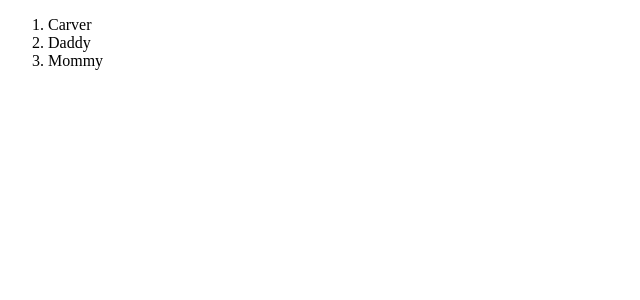
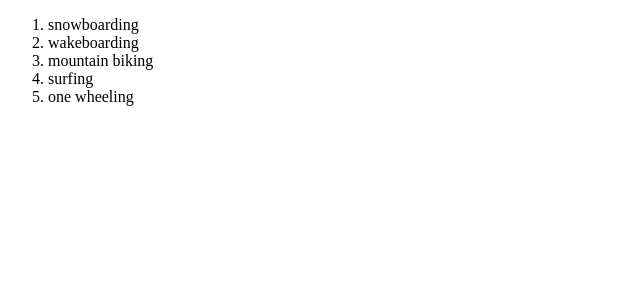
Before and after one commit to alienfacepalm/contextapi, a React app in the folder packages/web/: page / in a window 1280 px wide. Shown: the top 300 px of the page, without its empty margins (0-640 px from the left). Built offline with nearby package versions, Linux system fonts and the light colour scheme; the HTML template or start-up script is replaced by a standard one.

Commit message:
changed to stunts and dirs

```diff
--- a/packages/web/src/Hi.tsx
+++ /dev/null
@@ -1,25 +0,0 @@
-import * as React from 'react';
-
-import { MessageContext } from './context';
-
-/**
- * Hi
- * Output component
- * @param props
- */
-
-export const Hi = (props: any) => {
-  return (
-    <MessageContext.Consumer>
-      {(context: any) => {
-        return (
-          <ol>
-            {context.names.map((name: any) => (
-              <li>{name}</li>
-            ))}
-          </ol>
-        );
-      }}
-    </MessageContext.Consumer>
-  );
-};
--- a/packages/web/src/context.ts
+++ /dev/null
@@ -1,2 +0,0 @@
-import { createContext } from 'react';
-export const MessageContext = createContext({});
--- /dev/null
+++ b/packages/web/src/contexts/index.ts
@@ -0,0 +1,2 @@
+import { createContext } from 'react';
+export const StuntsContext = createContext({});
--- a/packages/web/src/index.tsx
+++ b/packages/web/src/index.tsx
@@ -3,8 +3,8 @@ import * as React from 'react';
 import { ApolloProvider } from 'react-apollo';
 import { render } from 'react-dom';
 
-import { Hi } from './Hi';
-import { PeopleProvider } from './peopleProvider';
+import { Stunts } from './pages/main';
+import { StuntsProvider } from './providers';
 
 const GRAPHQL_API_URL = 'http://localhost:8080/graphql';
 
@@ -19,9 +19,9 @@ const client = new ApolloClient({
 
 render(
   <ApolloProvider client={client}>
-    <PeopleProvider>
-      <Hi />
-    </PeopleProvider>
+    <StuntsProvider>
+      <Stunts />
+    </StuntsProvider>
   </ApolloProvider>,
   document.getElementById('root')
 );
--- /dev/null
+++ b/packages/web/src/pages/main/index.tsx
@@ -0,0 +1,17 @@
+import * as React from 'react';
+
+import { StuntsContext } from '../../contexts';
+
+/**
+ * Hi
+ * Output component
+ * @param props
+ */
+
+export const Stunts = (props: any) => {
+  return (
+    <StuntsContext.Consumer>
+      {(context: any) => <ol>{context.stunts.length && context.stunts.map((stunt: any) => <li>{stunt}</li>)}</ol>}
+    </StuntsContext.Consumer>
+  );
+};
--- a/packages/web/src/peopleProvider.tsx
+++ /dev/null
@@ -1,10 +0,0 @@
-import * as React from 'react';
-
-import { MessageContext } from './context';
-
-// Supply mock data
-const names = ['Carver', 'Daddy', 'Mommy'];
-
-export const PeopleProvider = (props: any) => {
-  return <MessageContext.Provider value={{ names }}>{props.children}</MessageContext.Provider>;
-};
--- /dev/null
+++ b/packages/web/src/providers/data.ts
@@ -0,0 +1 @@
+export default ['snowboarding', 'wakeboarding', 'mountain biking', 'surfing', 'one wheeling'];
--- /dev/null
+++ b/packages/web/src/providers/index.tsx
@@ -0,0 +1,10 @@
+import * as React from 'react';
+
+import { StuntsContext } from '../contexts';
+
+// Get mock data
+import data from './data';
+
+export const StuntsProvider = (props: any) => {
+  return <StuntsContext.Provider value={{ stunts: data }}>{props.children}</StuntsContext.Provider>;
+};
```
Also changed, not shown: packages/web/src/App.tsx (deleted, +0 -57 lines), 1 other file (tests, documents, lock files or other folders).
